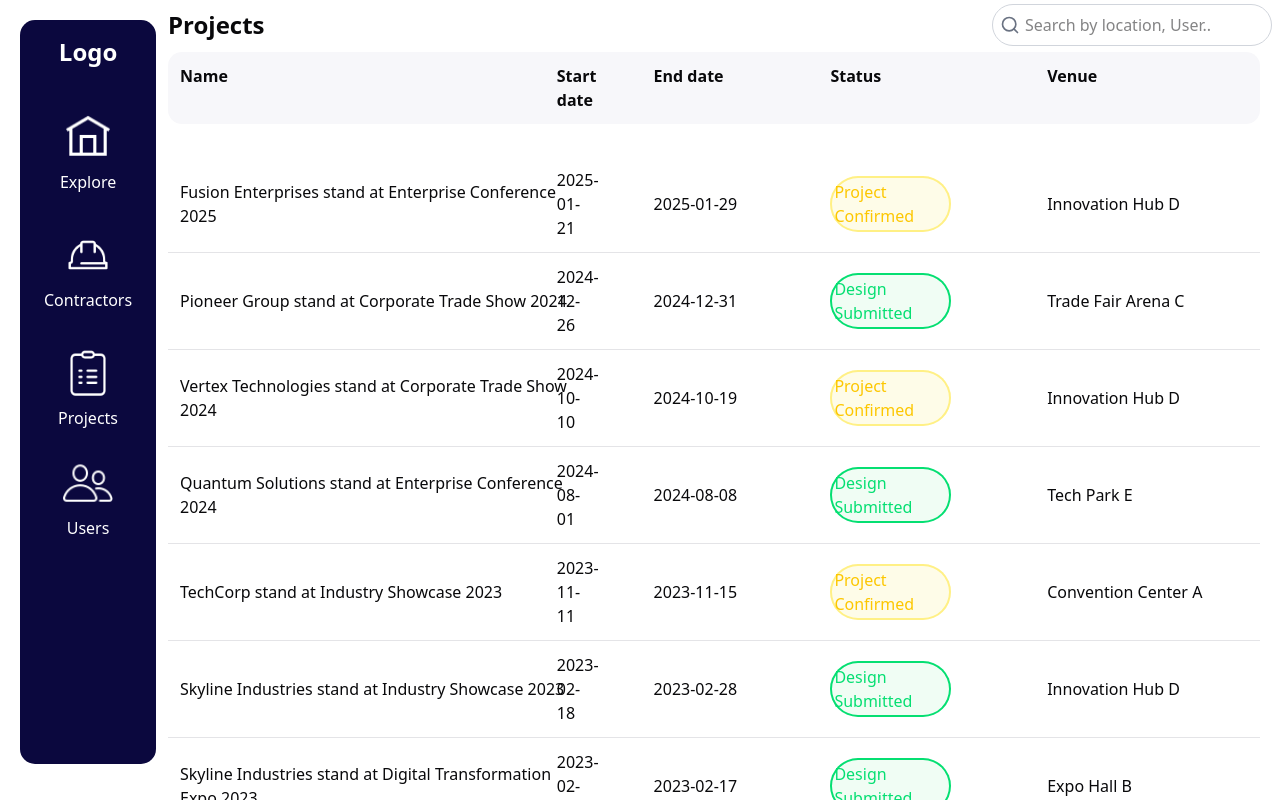
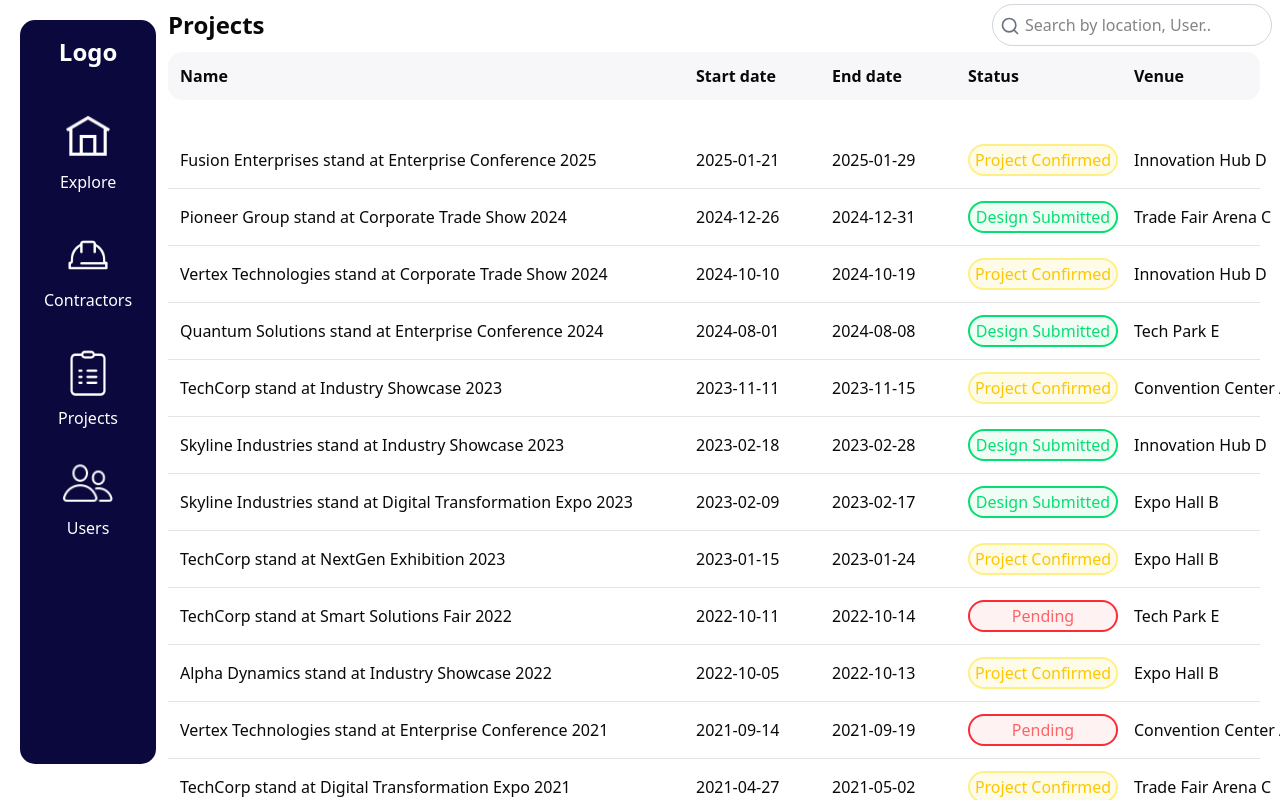
Before and after one commit to Josepht04/Zedexel-Frontend-Interntest, a Next.js app: page /projects in a window 1280 px wide. Built offline with nearby package versions, Linux system fonts and the light colour scheme.

Commit message:
Layout overflow FIx

```diff
--- a/src/app/projects/page.tsx
+++ b/src/app/projects/page.tsx
@@ -14,15 +14,14 @@ interface Project {
 
 const Projects: React.FC = () => {
   const [projects, setProjects] = useState<Project[]>([]);
-    const [search, setSearch] = useState('');
+  const [search, setSearch] = useState("");
 
   useEffect(() => {
     const fetchProjects = async () => {
       try {
-                const response = await fetch('/db.json');
-                const result = await response.json() as { projects: Project[] };
+        const response = await fetch("/db.json");
+        const result = (await response.json()) as { projects: Project[] };
         setProjects(result.projects);
-
       } catch (error) {
         console.error("Error fetching projects:", error);
       }
@@ -31,17 +30,25 @@ const Projects: React.FC = () => {
     fetchProjects();
   }, []);
 
-    const filteredProjects = search === '' ? projects : projects.filter((project) =>
+  const filteredProjects =
+    search === ""
+      ? projects
+      : projects.filter(
+          (project) =>
             project.name.toLowerCase().includes(search.toLowerCase()) ||
             project.venue.toLowerCase().includes(search.toLowerCase())
         );
 
   return (
     <>
-            <div className=" fixed top-1 w-full pr-44 z-20 bg-white flex justify-between items-center mb-4">
+      {/* Top bar with search */}
+      <div className="fixed top-1 w-full pr-44 z-20 bg-white flex justify-between items-center mb-4">
         <h2 className="font-bold text-2xl font-Oswald">Projects</h2>
         <div className="relative">
-                    <Search className=" absolute left-2 text-gray-500" size={20} style={{ top: '11' }} />
+          <Search
+            className="absolute left-2 text-gray-500 top-3"
+            size={20}
+          />
           <input
             className="p-2 pl-8 border border-gray-300 rounded-full w-70 focus:outline-none focus:ring focus:ring-blue-900"
             placeholder="Search by location, User.."
@@ -50,37 +57,46 @@ const Projects: React.FC = () => {
         </div>
       </div>
 
+      {/* Table headers */}
       <div className="mt-8">
-                <div className='grid grid-cols-5 gap-4 p-3 rounded-xl' style={{ backgroundColor: '#f7f7fa' }}>
-                    <div className="col-span-1 font-bold">Name</div>
-                    <div className="col-span-1 ml-40 font-bold">Start date</div>
-                    <div className="col-span-1 ml-10 font-bold">End date</div>
-                    <div className="col-span-1 font-bold">Status</div>
-                    <div className="col-span-1 font-bold">Venue</div>
+        <div className="grid grid-cols-[500px_120px_120px_150px_200px] gap-4 p-3 rounded-xl bg-[#f7f7fa] font-bold">
+          <div className="min-w-[200px]">Name</div>
+          <div className="min-w-[120px]">Start date</div>
+          <div className="min-w-[120px]">End date</div>
+          <div className="min-w-[150px]">Status</div>
+          <div className="min-w-[200px]">Venue</div>
         </div>
 
+        {/* Table rows */}
         <div className="mt-8">
           {filteredProjects
-                        .sort((a, b) => new Date(b.endDate).getTime() - new Date(a.endDate).getTime())
+            .sort(
+              (a, b) =>
+                new Date(b.endDate).getTime() - new Date(a.endDate).getTime()
+            )
             .map((project) => (
               <Link key={project.id} href={`/projects/${project.id}`}>
-                                <div className='grid grid-cols-5 gap-4 p-3 border-b items-center'>
-                                    <div className="col-span-1" style={{ width: "390px" }}>{project.name}</div>
-                                    <div className="col-span-1 ml-40">{project.startDate}</div>
-                                    <div className="ml-10" style={{ width: "100px" }}>{project.endDate}</div>
+                <div className="grid grid-cols-[500px_120px_120px_150px_200px] gap-4 p-3 border-b items-center hover:bg-gray-50 transition">
+                  <div className="break-words min-w-[200px]">{project.name}</div>
+                  <div className="min-w-[120px]">{project.startDate}</div>
+                  <div className="min-w-[120px]">{project.endDate}</div>
                   <div
-                                        className={`col-span-1 inline-flex items-center justify-center p-1 mr-20 rounded-full ring-2 ring-inset
-                                    ${project.status === "Design Submitted" ? "ring-green-400 text-green-400 bg-green-50"
-                                                : project.status === "Project Confirmed" || project.status === "Admin Approved" ? "ring-yellow-200 text-yellow-400 bg-yellow-50"
-                                                    : "ring-red-500 text-red-400 bg-red-50"}`}
+                    className={`inline-flex items-center justify-center p-1 rounded-full ring-2 ring-inset min-w-[150px]
+                      ${
+                        project.status === "Design Submitted"
+                          ? "ring-green-400 text-green-400 bg-green-50"
+                          : project.status === "Project Confirmed" ||
+                            project.status === "Admin Approved"
+                          ? "ring-yellow-200 text-yellow-400 bg-yellow-50"
+                          : "ring-red-500 text-red-400 bg-red-50"
+                      }`}
                   >
                     {project.status}
                   </div>
-                                    <div className="col-span-1">{project.venue}</div>
+                  <div className="min-w-[200px]">{project.venue}</div>
                 </div>
               </Link>
-                        ))
-                    }
+            ))}
         </div>
       </div>
     </>
```
Lines whose indentation alone changed are shown as unchanged.
